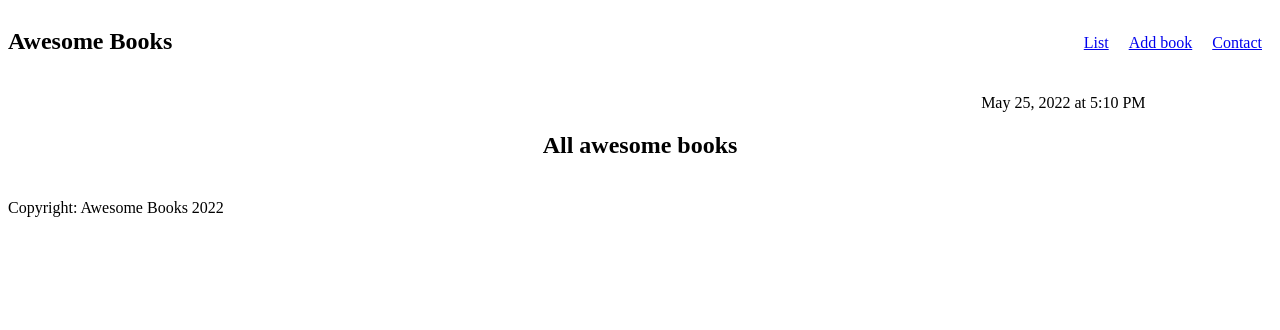
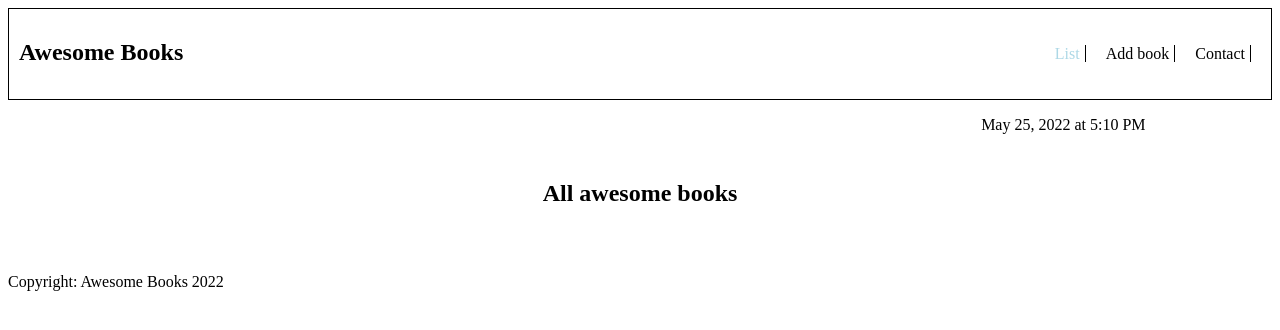
Before and after one commit to Draxeytina/AwesomeBooksChumaTinashe, a plain HTML site: page index.html in a window 1280 px wide. Both pictures are taken after a click on the item "List". Drawn offline with Linux system fonts and the light colour scheme.

Commit message:
styled the application

```diff
--- a/main.js
+++ b/main.js
@@ -122,9 +122,14 @@ window.addEventListener('DOMContentLoaded', () => {
     }
   }
 
+
   navList.forEach((item) => {
-    item.addEventListener("click", (e) => {
+    item.addEventListener('click', (e) => {
       navigate(e.target.id);
+      navList.forEach(hhh=>{
+        hhh.children[0].classList.remove('active');
+      })
+      item.children[0].classList.add('active');
     });
   });
 
--- a/style.css
+++ b/style.css
@@ -1,6 +1,29 @@
 table {
   width: 100%;
   margin: 20px auto;
+}
+
+tr:nth-child(odd) {
+  background-color: darkgray;
+}
+
+nav {
+  border: 1px solid #000;
+  padding: 10px;
+}
+section{
+  padding: 10px;
+}
+
+a {
+  color: #000;
+  text-decoration: none;
+  border-right: 1px solid #000;
+  padding-right: 5px;
+}
+
+a.active {
+  color: #add8e6;
 }
 
 tr {
```
